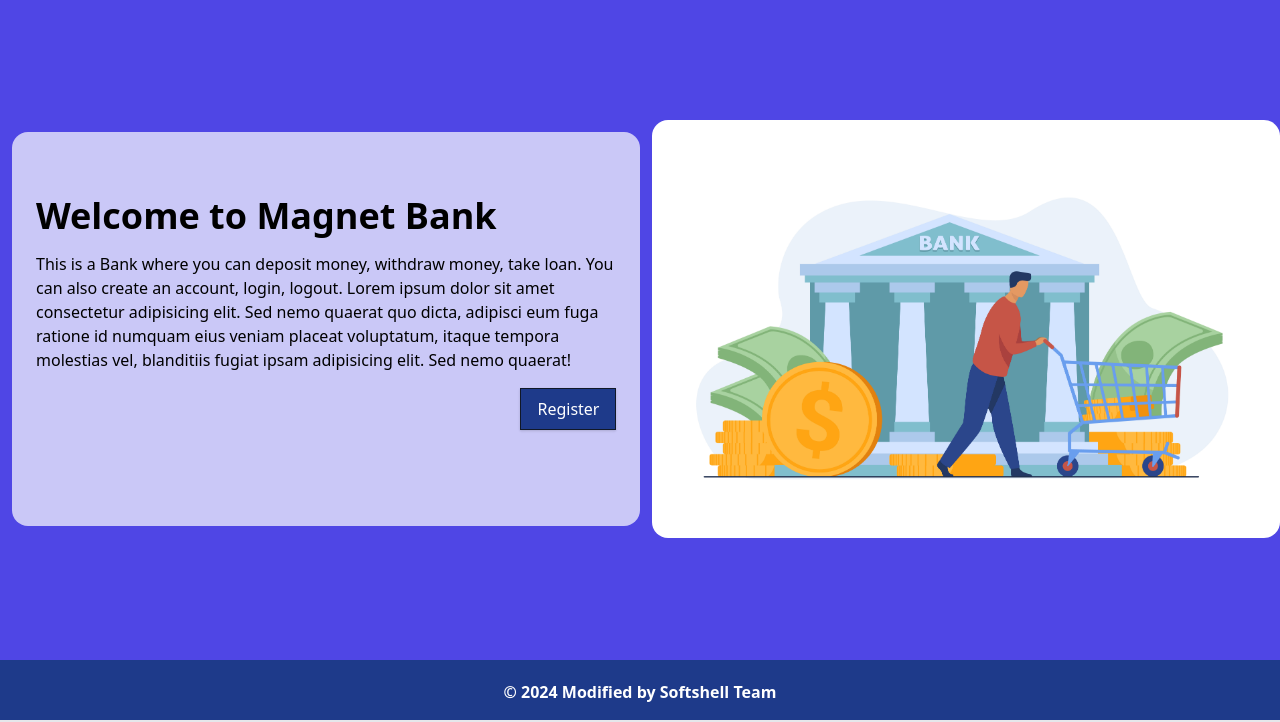
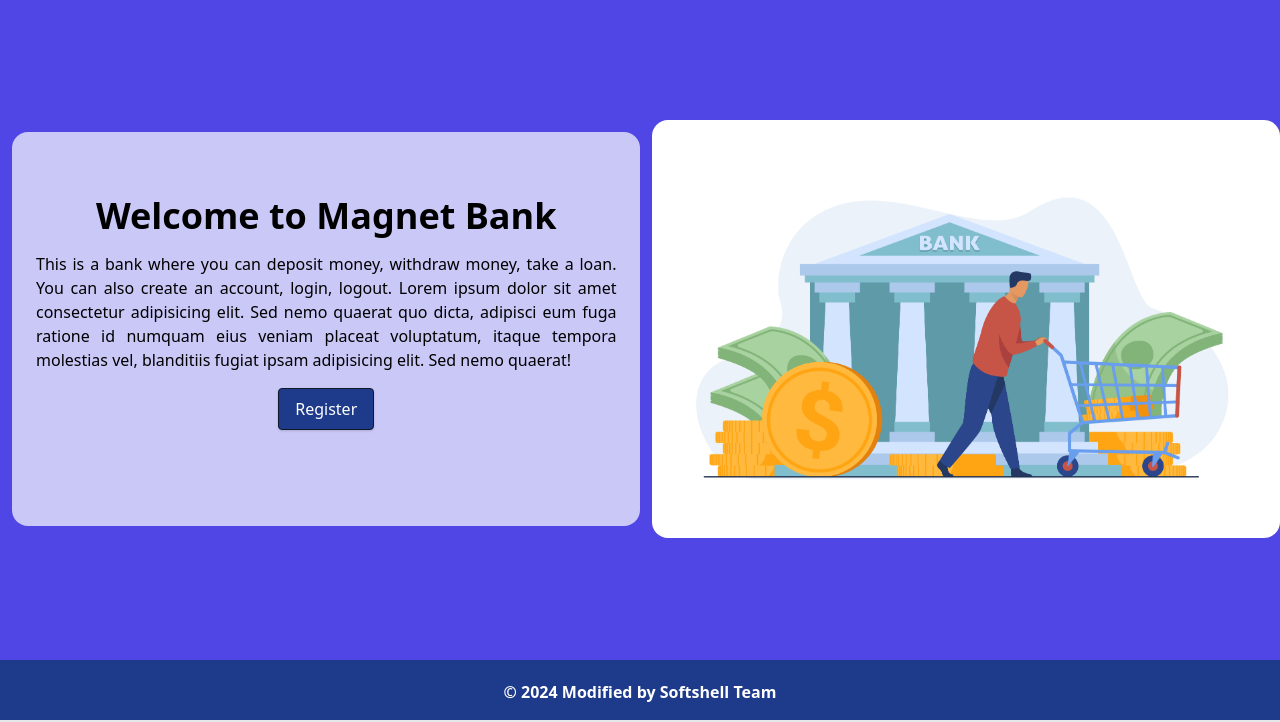
Before and after one commit to neamul-haq/Bank-Management, a Django app: page / in a window 1280 px wide. Shown: the part 78-800 px from the top of the page. Run offline with Django 4.2, Linux system fonts and the light colour scheme; parts of the project's set-up code (start-up, migrations or seed data) failed here and were passed over.

Commit message:
home page updated

```diff
--- a/core/templates/index.html
+++ b/core/templates/index.html
@@ -1,23 +1,22 @@
 {% extends 'base.html' %}
 {% load static %}
 
-{% block head_title %}Banking System{% endblock %} {% block content %}
-<div class="container mx-auto flex flex-col md:flex-row items-center my-12 md:my-24">
+{% block head_title %}Banking System{% endblock %}
 
+{% block content %}
+<div class="container mx-auto flex flex-col md:flex-row items-center justify-center my-12 md:my-24">
 
     <div class="flex flex-col w-full lg:w-1/2 justify-center items-start pt-12 pb-24 px-6 bg-white rounded-2xl bg-opacity-70 mx-3">
-        <h1 class="font-bold text-4xl my-4">Welcome to Magnet Bank</h1>
-        <p class="leading-normal mb-4">
-            This is a  Bank where you can deposit money, withdraw money, take loan. You can also create an account, login, logout. Lorem ipsum dolor sit amet consectetur adipisicing elit. Sed nemo quaerat quo dicta, adipisci eum fuga ratione id numquam eius veniam placeat voluptatum, itaque tempora molestias vel, blanditiis fugiat ipsam adipisicing elit. Sed nemo quaerat!
-
+        <h1 class="font-bold text-4xl my-4 text-center w-full">Welcome to Magnet Bank</h1>
+        <p class="leading-normal mb-4 text-justify">
+            This is a bank where you can deposit money, withdraw money, take a loan. You can also create an account, login, logout. Lorem ipsum dolor sit amet consectetur adipisicing elit. Sed nemo quaerat quo dicta, adipisci eum fuga ratione id numquam eius veniam placeat voluptatum, itaque tempora molestias vel, blanditiis fugiat ipsam adipisicing elit. Sed nemo quaerat!
         </p>
-        <div class="flex justify-end w-full">
-            <a href="{% url 'register' %}" class="bg-blue-900 text-white rounded-none hover:bg-white hover:text-blue-900 hover:border-blue-900 shadow hover:shadow-lg py-2 px-4 border border-gray-900 hover:border-transparent">Register</a>
+        <div class="flex justify-center w-full">
+            <a href="{% url 'register' %}" class="bg-blue-900 text-white rounded hover:bg-white hover:text-blue-900 hover:border-blue-900 shadow hover:shadow-lg py-2 px-4 border border-gray-900">Register</a>
         </div>
     </div>
-    <div class="w-full lg:w-1/2 lg:py-6 text-center ">
-        <img class ="rounded-2xl" src ="{% static './img/bank.jpg' %}"/>
+    <div class="w-full lg:w-1/2 lg:py-6 text-center mt-12 md:mt-0">
+        <img class="rounded-2xl mx-auto" src="{% static 'img/bank.jpg' %}" alt="Bank Image"/>
     </div>
 </div>
-
 {% endblock %}
```
